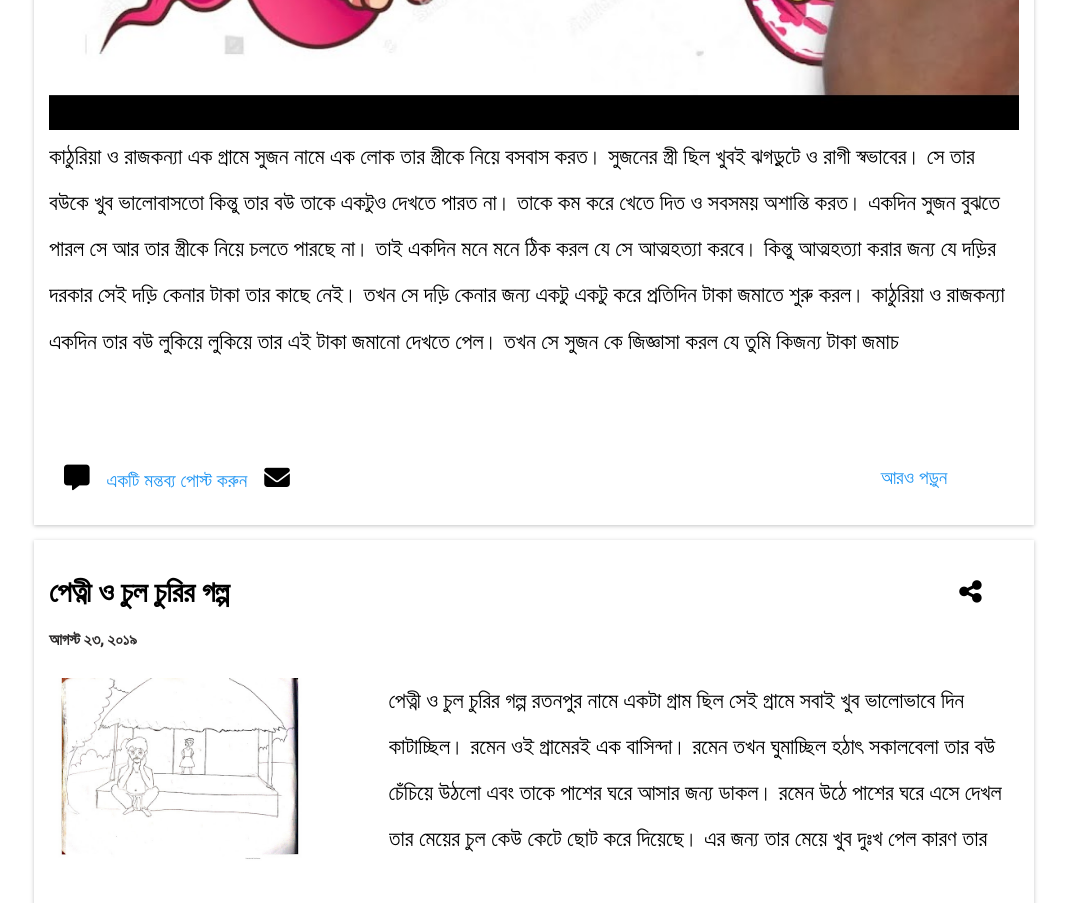
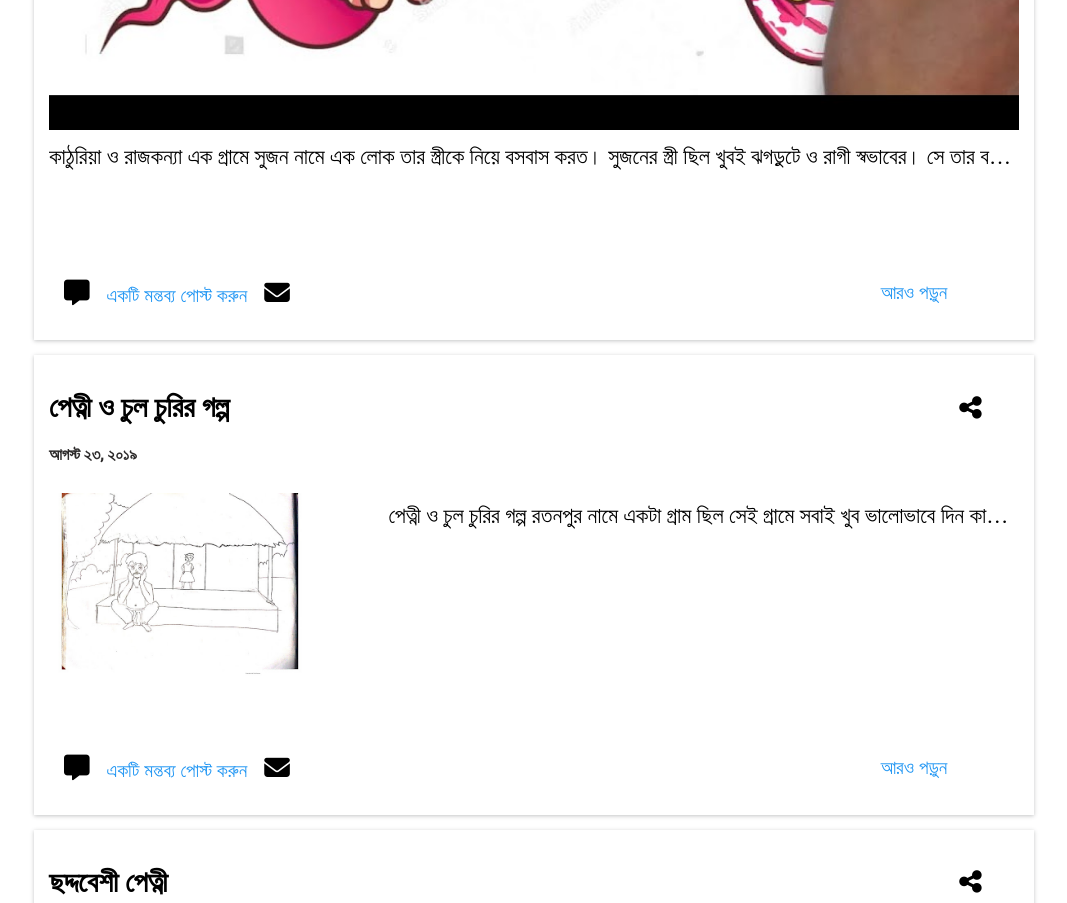
Before and after one commit to Lalit-kumar001/internship-website, a plain HTML site: page index.html in a window 1280 px wide. Shown: the part 820-1723 px from the top of the page, without its empty margins (106-1173 px from the left). Drawn offline with Linux system fonts and the light colour scheme.

Commit message:
Update style.css

```diff
--- a/style.css
+++ b/style.css
@@ -188,7 +188,7 @@ i{
         height: 100%;
         line-height: 2.1;
         box-sizing: border-box;
-        white-space: wrap;
+        white-space: nowrap;
         overflow: hidden;
         text-overflow: ellipsis;
         margin-top: 0px;
```
